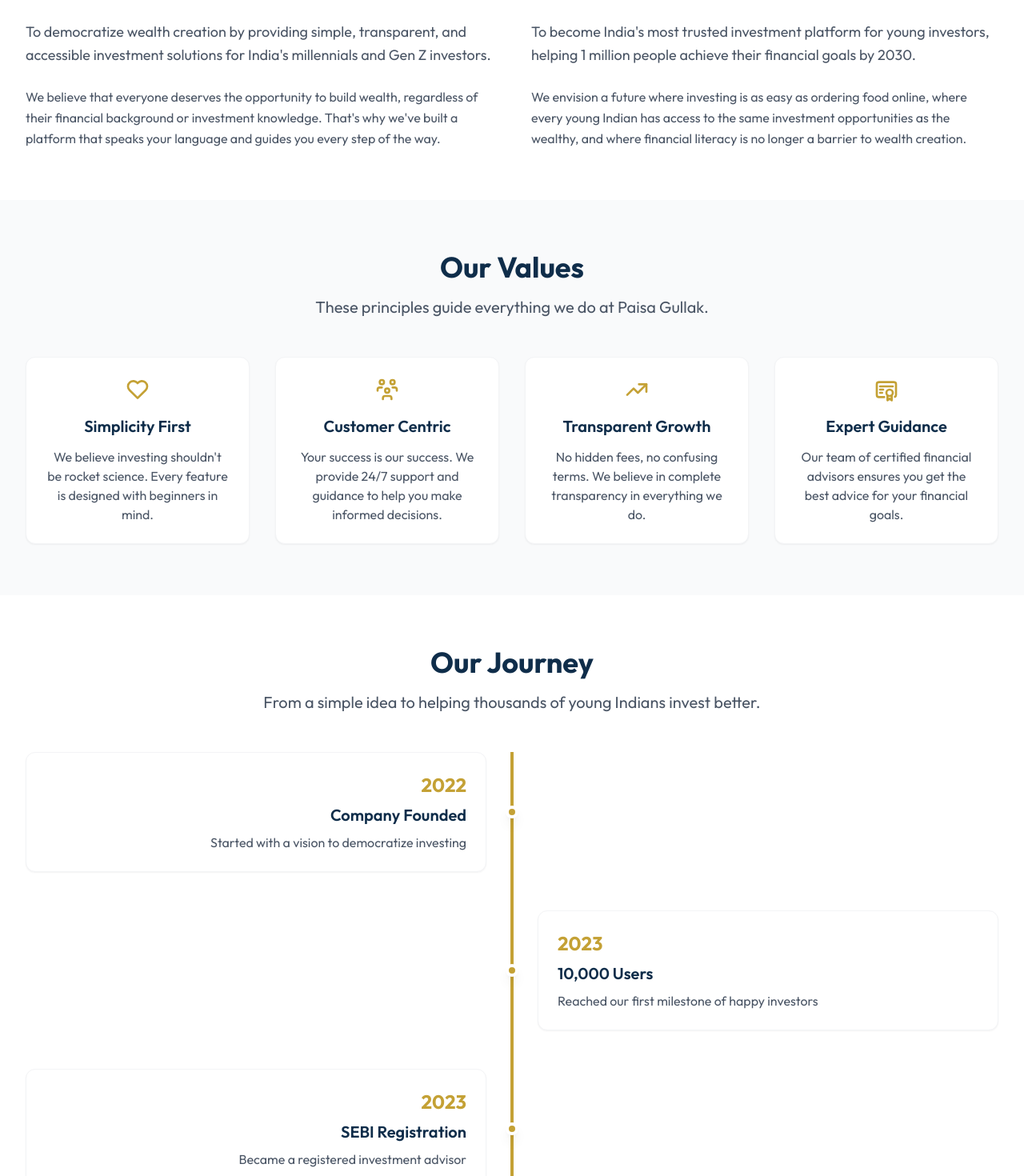
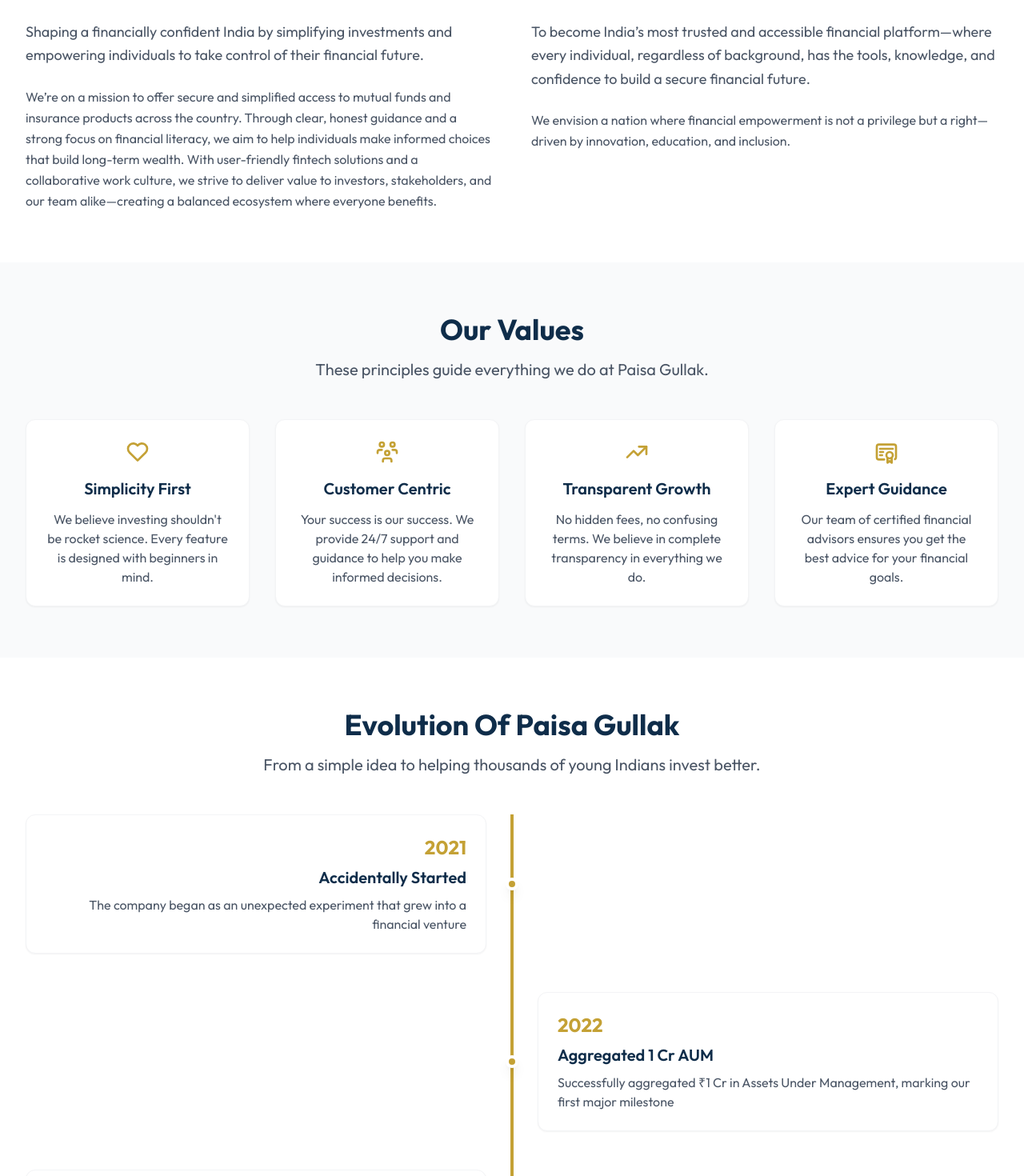
Before and after one commit to Paisa-Gullak/web, a Next.js app: page /about in a window 1280 px wide. Shown: the part 540-2010 px from the top of the page at 80% size. Built offline with nearby package versions, Linux system fonts and the light colour scheme.

Commit message:
update: revised content on Home, Mutual Funds, and About pages

```diff
--- a/src/app/about/page.tsx
+++ b/src/app/about/page.tsx
@@ -65,24 +65,34 @@
 
   const milestones = [
     {
+      year: "2021",
+      title: "Accidentally Started",
+      description:
+        "The company began as an unexpected experiment that grew into a financial venture",
+    },
+    {
       year: "2022",
-      title: "Company Founded",
-      description: "Started with a vision to democratize investing",
+      title: "Aggregated 1 Cr AUM",
+      description:
+        "Successfully aggregated ₹1 Cr in Assets Under Management, marking our first major milestone",
     },
     {
       year: "2023",
-      title: "10,000 Users",
-      description: "Reached our first milestone of happy investors",
-    },
-    {
-      year: "2023",
-      title: "SEBI Registration",
-      description: "Became a registered investment advisor",
+      title: "100+ Clients in Rural Retail Sector",
+      description:
+        "Delivering financial access and trust in rural communities — empowering 100+ clients and securing ₹2 Cr+ in AUM",
     },
     {
       year: "2024",
-      title: "50,000+ Users",
-      description: "Joined by thousands of young investors",
+      title: "Process of Corporatisation Initiated",
+      description:
+        "Laid the foundation for formalising operations and transitioning into a structured corporate entity",
+    },
+    {
+      year: "2025",
+      title: "Birth of Paisa Gullak",
+      description:
+        "Paisa Gullak started as a small idea and marked the beginning of our journey in finance",
     },
   ];
 
@@ -116,15 +126,19 @@
                 </h2>
               </div>
               <p className="text-lg text-gray-600 mb-6 leading-relaxed">
-                To democratize wealth creation by providing simple, transparent,
-                and accessible investment solutions for India's millennials and
-                Gen Z investors.
+                Shaping a financially confident India by simplifying investments
+                and empowering individuals to take control of their financial
+                future.
               </p>
               <p className="text-gray-600 leading-relaxed">
-                We believe that everyone deserves the opportunity to build
-                wealth, regardless of their financial background or investment
-                knowledge. That's why we've built a platform that speaks your
-                language and guides you every step of the way.
+                We’re on a mission to offer secure and simplified access to
+                mutual funds and insurance products across the country. Through
+                clear, honest guidance and a strong focus on financial literacy,
+                we aim to help individuals make informed choices that build
+                long-term wealth. With user-friendly fintech solutions and a
+                collaborative work culture, we strive to deliver value to
+                investors, stakeholders, and our team alike—creating a balanced
+                ecosystem where everyone benefits.
               </p>
             </div>
             <div className="animate-slide-up">
@@ -135,15 +149,15 @@
                 </h2>
               </div>
               <p className="text-lg text-gray-600 mb-6 leading-relaxed">
-                To become India's most trusted investment platform for young
-                investors, helping 1 million people achieve their financial
-                goals by 2030.
+                To become India’s most trusted and accessible financial
+                platform—where every individual, regardless of background, has
+                the tools, knowledge, and confidence to build a secure financial
+                future.
               </p>
               <p className="text-gray-600 leading-relaxed">
-                We envision a future where investing is as easy as ordering food
-                online, where every young Indian has access to the same
-                investment opportunities as the wealthy, and where financial
-                literacy is no longer a barrier to wealth creation.
+                We envision a nation where financial empowerment is not a
+                privilege but a right—driven by innovation, education, and
+                inclusion.
               </p>
             </div>
           </div>
@@ -184,7 +198,7 @@
         <div className="max-w-7xl mx-auto px-4 sm:px-6 lg:px-8">
           <div className="text-center mb-12">
             <h2 className="text-3xl lg:text-4xl font-bold text-paisa-blue mb-4">
-              Our Journey
+              Evolution Of Paisa Gullak
             </h2>
             <p className="text-xl text-gray-600">
               From a simple idea to helping thousands of young Indians invest
--- a/src/app/mutual-funds/page.tsx
+++ b/src/app/mutual-funds/page.tsx
@@ -187,8 +187,10 @@
               Mutual <span className="text-paisa-gold">Funds</span>
             </h1>
             <p className="text-xl text-gray-600 max-w-3xl mx-auto mb-8 leading-relaxed">
-              Handpicked mutual funds for smart investing. Start your SIP with
-              just ₹500 and let expert fund managers grow your wealth.
+              Mutual funds are well-regulated by SEBI to ensure transparency,
+              safety, and efficient management. Invest smartly with handpicked
+              mutual funds — start your SIP with just ₹500 and let expert fund
+              managers grow your wealth.-
             </p>
             <div className="flex flex-col sm:flex-row gap-4 justify-center">
               <button className="btn-primary flex items-center justify-center space-x-2">
--- a/src/app/page.tsx
+++ b/src/app/page.tsx
@@ -9,6 +9,7 @@
   IconAward,
   IconStarFilled,
 } from "@tabler/icons-react";
+import Image from "next/image";
 
 const HomePage = () => {
   const features = [
@@ -44,31 +45,31 @@
 
   const testimonials = [
     {
-      name: "Priya Sharma",
-      age: "24, Software Engineer",
+      name: "Mr.Ashwani Kesar",
+      age: "79, Rtd. Banker",
       content:
-        "Finally, an investment platform that doesn't confuse me! Started my SIP with just ₹1000.",
+        "Paisa Gullak made my entry into mutual funds super smooth. Their recommendations felt personalized and their insurance options were just as easy to understand. Finally, a platform that speaks my language!",
       rating: 5,
     },
     {
-      name: "Arjun Patel",
-      age: "28, Marketing Manager",
+      name: "Amit Kaushal",
+      age: "38, Business Owner",
       content:
-        "The expert guidance helped me choose the right mutual funds. My portfolio is up 12%!",
+        "Managing investments and securing my family’s future used to feel overwhelming. With Paisa Gullak, I could start an SIP and get the right term plan in just a few clicks. Absolutely stress-free!",
       rating: 5,
     },
     {
-      name: "Sneha Gupta",
-      age: "26, Designer",
+      name: "Pooja Grover",
+      age: "47, Pvt. Tutor",
       content:
-        "Love how they explain everything in simple terms. No more investment anxiety!",
+        "Paisa Gullak isn’t just another financial tool — it’s like having a smart advisor by your side. Whether it’s choosing the right insurance or investing in mutual funds, it’s built with real users in mind and makes the entire journey seamless.",
       rating: 5,
     },
   ];
 
   const stats = [
-    { value: "50,000+", label: "Happy Investors" },
-    { value: "₹500 Cr+", label: "Assets Managed" },
+    { value: "70+", label: "Happy Investors" },
+    { value: "₹2 Cr+", label: "Assets Managed" },
     { value: "15%", label: "Average Returns" },
     { value: "4.8/5", label: "User Rating" },
   ];
@@ -77,7 +78,7 @@
     <div className="animate-fade-in">
       {/* Hero Section */}
       <section className="bg-gradient-to-br from-paisa-cream to-white py-16 lg:py-24">
-        <div className="max-w-7xl mx-auto px-4 sm:px-6 lg:px-8">
+        <div className="max-w-7xl mx-auto px-4 sm:px-6 lg:px-6">
           <div className="grid grid-cols-1 lg:grid-cols-2 gap-12 items-center">
             <div className="animate-slide-up">
               <h1 className="text-4xl lg:text-6xl font-bold text-paisa-blue mb-6 leading-tight">
@@ -113,7 +114,7 @@
               </div>
             </div>
             <div className="relative animate-scale-in">
-              <div className="bg-white rounded-2xl shadow-2xl p-8 relative z-10">
+              {/* <div className="bg-white rounded-2xl shadow-2xl p-8 relative z-10">
                 <div className="text-center mb-6">
                   <h3 className="text-2xl font-semibold text-paisa-blue mb-2">
                     Your Investment Dashboard
@@ -138,9 +139,17 @@
                     </span>
                   </div>
                 </div>
+              </div> */}
+              <div className="z-10">
+                <Image
+                  src="/pg-hero-illustration.svg"
+                  alt="Paisa Gullak team researching"
+                  width={1000}
+                  height={200}
+                />
               </div>
-              <div className="absolute -top-6 -right-6 w-24 h-24 bg-paisa-gold/20 rounded-full"></div>
-              <div className="absolute -bottom-6 -left-6 w-32 h-32 bg-paisa-blue/10 rounded-full"></div>
+              <div className="absolute -top-6 right-0 sm:-right-6 w-24 h-24 bg-paisa-gold/20 rounded-full"></div>
+              <div className="absolute -bottom-10 sm:-bottom-6 left-0 sm:-left-6 w-32 h-32 bg-paisa-blue/10 rounded-full"></div>
             </div>
           </div>
         </div>
```
Also changed, not shown: public/pg-hero-illustration.svg (added).
